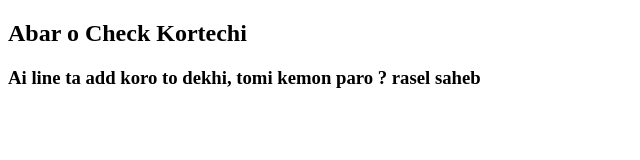
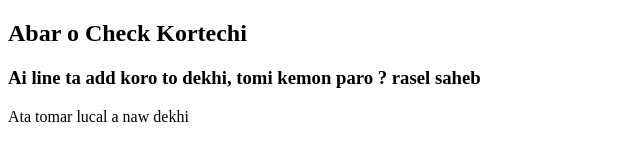
Before and after one commit to MahfuzAhmedRasel/my-first-work, a plain HTML site: page index.html in a window 1280 px wide. Shown: the whole page, without its empty margins (0-640 px from the left). Drawn offline with Linux system fonts and the light colour scheme.

Commit message:
Update index.html

```diff
--- a/index.html
+++ b/index.html
@@ -8,5 +8,6 @@
 <body>
     <h2>Abar o Check Kortechi</h2>
     <h3>Ai line ta add koro to dekhi, tomi kemon paro ? rasel saheb </h3>
+    <p>Ata tomar lucal a naw dekhi </p>
 </body>
 </html>
```
